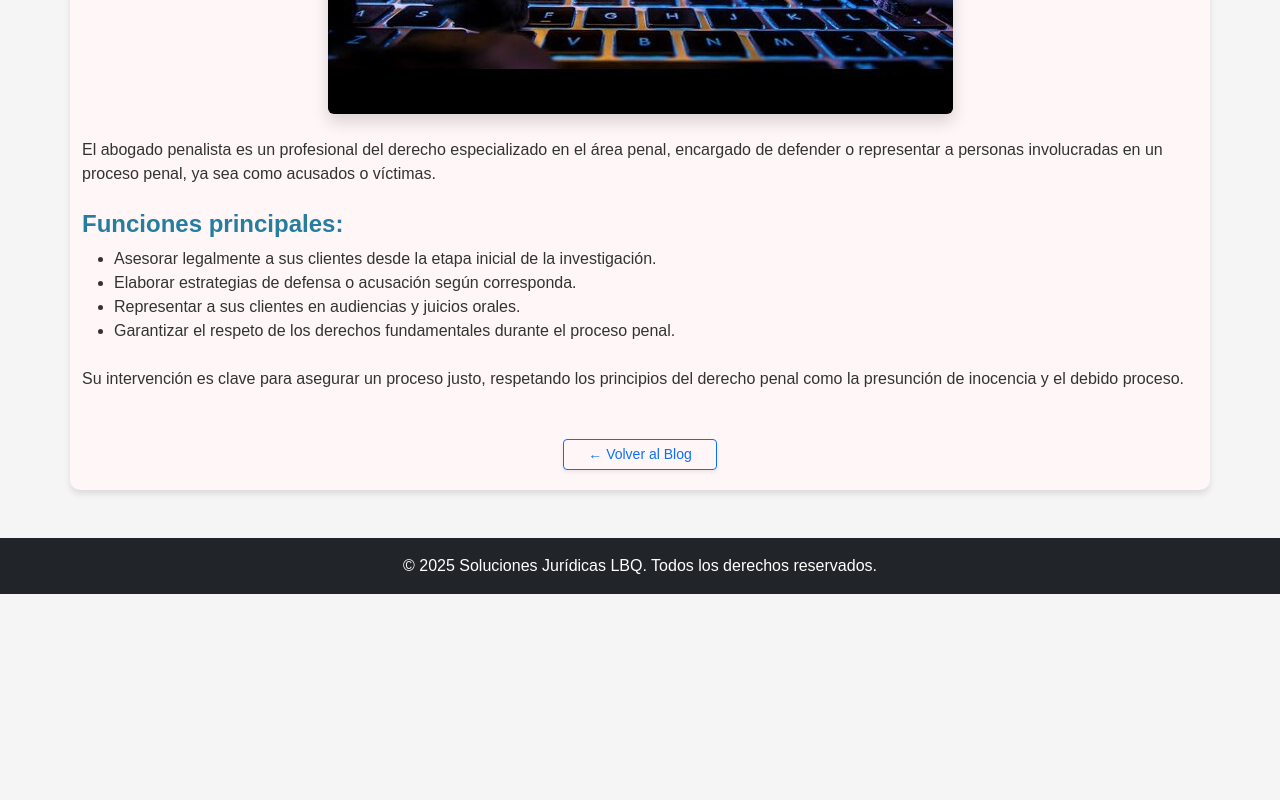
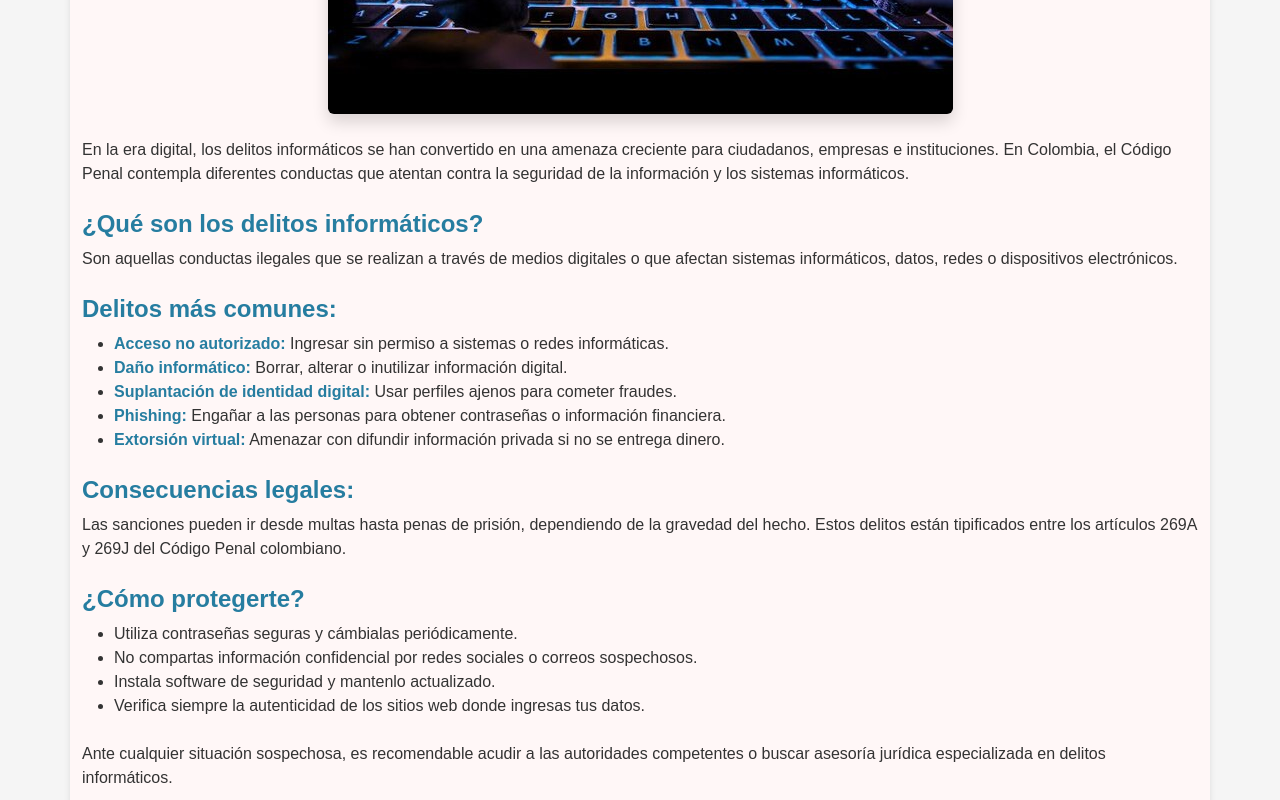
Before and after one commit to luky2908/soluciones-juridicas-lbq, a plain HTML site: page blog2.html in a window 1280 px wide. Shown: the part 400-1200 px from the top of the page. Before the commit the page ends 994 px from the top, so only its background shows below. Drawn offline with nearby package versions, Linux system fonts and the light colour scheme.

Commit message:
Update blog2.html

```diff
--- a/blog2.html
+++ b/blog2.html
@@ -3,7 +3,7 @@
 <head>
   <meta charset="UTF-8" />
   <meta name="viewport" content="width=device-width, initial-scale=1.0"/>
-  <title>¿Qué es un abogado penalista y cuál es su rol?</title>
+  <title>Delitos informáticos en Colombia: Lo que debes saber</title>
   <link href="https://cdn.jsdelivr.net/npm/bootstrap@5.3.0/dist/css/bootstrap.min.css" rel="stylesheet"/>
   <link rel="stylesheet" href="styles.css"/>
   <link rel="icon" type="image/png" href="assets/logopa.png" />
@@ -13,32 +13,46 @@
   <!-- HEADER -->
   <header class="bg-primary text-white text-center py-4">
     <div class="container">
-      <h1 class="mb-0">¿Qué es un abogado penalista y cuál es su rol?</h1>
+      <h1 class="mb-0">Delitos informáticos en Colombia: Lo que debes saber</h1>
     </div>
   </header>
 
   <!-- CONTENIDO -->
   <section class="container my-5">
     <div class="text-center mb-4">
-      <img src="assets/blog2.jpg" class="img-fluid rounded shadow" alt="Abogado penalista">
+      <img src="assets/blog2.jpg" class="img-fluid rounded shadow" alt="Delitos informáticos en Colombia">
     </div>
 
-    <p>El abogado penalista es un profesional del derecho especializado en el área penal, encargado de defender o representar a personas involucradas en un proceso penal, ya sea como acusados o víctimas.</p>
+    <p>En la era digital, los delitos informáticos se han convertido en una amenaza creciente para ciudadanos, empresas e instituciones. En Colombia, el Código Penal contempla diferentes conductas que atentan contra la seguridad de la información y los sistemas informáticos.</p>
 
-    <h5 class="mt-4 fw-bold">Funciones principales:</h5>
+    <h5 class="mt-4 fw-bold">¿Qué son los delitos informáticos?</h5>
+    <p>Son aquellas conductas ilegales que se realizan a través de medios digitales o que afectan sistemas informáticos, datos, redes o dispositivos electrónicos.</p>
+
+    <h5 class="mt-4 fw-bold">Delitos más comunes:</h5>
     <ul>
-      <li>Asesorar legalmente a sus clientes desde la etapa inicial de la investigación.</li>
-      <li>Elaborar estrategias de defensa o acusación según corresponda.</li>
-      <li>Representar a sus clientes en audiencias y juicios orales.</li>
-      <li>Garantizar el respeto de los derechos fundamentales durante el proceso penal.</li>
+      <li><strong>Acceso no autorizado:</strong> Ingresar sin permiso a sistemas o redes informáticas.</li>
+      <li><strong>Daño informático:</strong> Borrar, alterar o inutilizar información digital.</li>
+      <li><strong>Suplantación de identidad digital:</strong> Usar perfiles ajenos para cometer fraudes.</li>
+      <li><strong>Phishing:</strong> Engañar a las personas para obtener contraseñas o información financiera.</li>
+      <li><strong>Extorsión virtual:</strong> Amenazar con difundir información privada si no se entrega dinero.</li>
     </ul>
 
-    <p class="mt-4">Su intervención es clave para asegurar un proceso justo, respetando los principios del derecho penal como la presunción de inocencia y el debido proceso.</p>
+    <h5 class="mt-4 fw-bold">Consecuencias legales:</h5>
+    <p>Las sanciones pueden ir desde multas hasta penas de prisión, dependiendo de la gravedad del hecho. Estos delitos están tipificados entre los artículos 269A y 269J del Código Penal colombiano.</p>
+
+    <h5 class="mt-4 fw-bold">¿Cómo protegerte?</h5>
+    <ul>
+      <li>Utiliza contraseñas seguras y cámbialas periódicamente.</li>
+      <li>No compartas información confidencial por redes sociales o correos sospechosos.</li>
+      <li>Instala software de seguridad y mantenlo actualizado.</li>
+      <li>Verifica siempre la autenticidad de los sitios web donde ingresas tus datos.</li>
+    </ul>
+
+    <p class="mt-4">Ante cualquier situación sospechosa, es recomendable acudir a las autoridades competentes o buscar asesoría jurídica especializada en delitos informáticos.</p>
 
     <div class="mt-5 text-center">
-        <a href="blog.html" class="btn btn-outline-primary btn-sm shadow-sm px-4">← Volver al Blog</a>
-      </div>
-
+      <a href="blog.html" class="btn btn-outline-primary btn-sm shadow-sm px-4">← Volver al Blog</a>
+    </div>
   </section>
 
   <footer class="bg-dark text-white text-center py-3">
```
